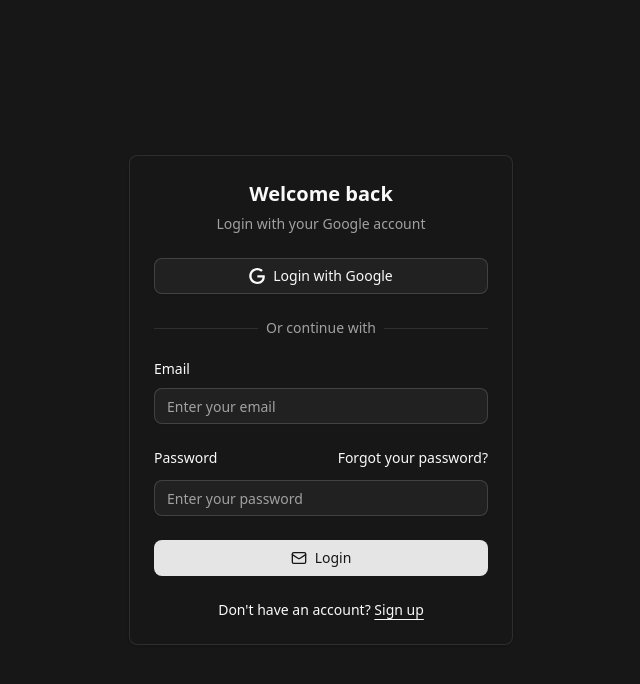
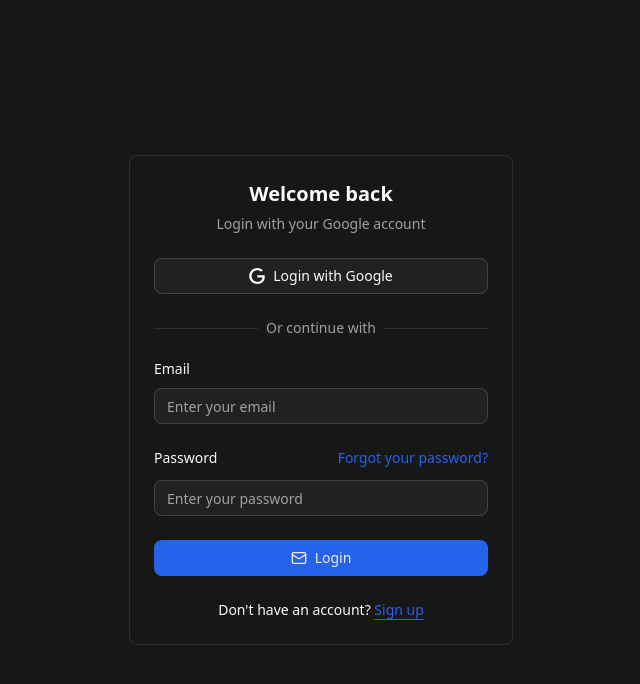
Before and after one commit to Sujallukhi04/fyntrae, a React (Vite) app in the folder client/: page /login in a window 1280 px wide. Shown: the top 684 px of the page, without its empty margins (319-959 px from the left). Built offline with nearby package versions, Linux system fonts and the light colour scheme; no server answers; what chartjs-plugin-datalabels would draw is missing.

Commit message:
chnages in time file and colors

```diff
--- a/client/src/components/LoginForm.tsx
+++ b/client/src/components/LoginForm.tsx
@@ -101,7 +101,7 @@
                     <Label htmlFor="password">Password</Label>
                     <Link
                       to="/login"
-                      className="ml-auto text-sm underline-offset-4 hover:underline"
+                      className="ml-auto text-sm underline-offset-4 hover:underline text-primary"
                     >
                       Forgot your password?
                     </Link>
@@ -126,7 +126,10 @@
               </form>
               <div className="text-center text-sm">
                 Don&apos;t have an account?{" "}
-                <Link to="/signup" className="underline underline-offset-4">
+                <Link
+                  to="/signup"
+                  className="underline underline-offset-4 text-primary"
+                >
                   Sign up
                 </Link>
               </div>
--- a/client/src/components/SignupForm.tsx
+++ b/client/src/components/SignupForm.tsx
@@ -138,7 +138,10 @@
 
               <div className="text-center text-sm">
                 Don&apos;t have an account?{" "}
-                <Link to="/login" className="underline underline-offset-4">
+                <Link
+                  to="/login"
+                  className="underline underline-offset-4 text-primary"
+                >
                   Login{" "}
                 </Link>
               </div>
--- a/client/src/hooks/useMember.tsx
+++ b/client/src/hooks/useMember.tsx
@@ -11,7 +11,6 @@
   const [invitations, setInvitations] = useState<Invitation[]>([]);
   const [isLoadingMembers, setIsLoadingMembers] = useState(false);
   const [isLoadingInvitations, setIsLoadingInvitations] = useState(false);
-
   const [isInviting, setIsInviting] = useState(false);
   const [isUpdatingMember, setIsUpdatingMember] = useState(false);
   const [isResendingInvitation, setIsResendingInvitation] = useState(false);
--- a/client/src/hooks/useTime.tsx
+++ b/client/src/hooks/useTime.tsx
@@ -8,7 +8,6 @@
 const useTime = () => {
   const [timeEntries, setTimeEntries] = useState<TimeEntry[]>([]);
   const { setRunningTimer } = useOrganization();
-  const [isLoading, setIsLoading] = useState<boolean>(false);
   const [getTimeEntriesLoading, setGetTimeEntriesLoading] =
     useState<boolean>(false);
   const [startTimerLoading, setStartTimerLoading] = useState<boolean>(false);
@@ -430,7 +429,6 @@
 
   return {
     timeEntries,
-    isLoading,
     startTimerLoading,
     stopTimerLoading,
     createTimeEntryLoading,
--- a/client/src/index.css
+++ b/client/src/index.css
@@ -83,8 +83,8 @@
   --card-foreground: oklch(0.985 0 0);
   --popover: oklch(0.205 0 0);
   --popover-foreground: oklch(0.985 0 0);
-  --primary: oklch(0.922 0 0);
-  --primary-foreground: oklch(0.205 0 0);
+  --primary: oklch(0.5461 0.2152 262.88);
+  --primary-foreground: oklch(94.015% 0.00429 15.864);
   --secondary: oklch(0.269 0 0);
   --secondary-foreground: oklch(0.985 0 0);
   --muted: oklch(0.269 0 0);
@@ -94,7 +94,7 @@
   --destructive: oklch(0.704 0.191 22.216);
   --border: oklch(1 0 0 / 10%);
   --input: oklch(1 0 0 / 15%);
-  --ring: oklch(0.556 0 0);
+  --ring: oklch(0.6 0.18 262.88);
   --chart-1: oklch(0.488 0.243 264.376);
   --chart-2: oklch(0.696 0.17 162.48);
   --chart-3: oklch(0.769 0.188 70.08);
--- a/client/src/pages/Dashboard/Detailed.tsx
+++ b/client/src/pages/Dashboard/Detailed.tsx
@@ -136,6 +136,7 @@
     const currentEntries = timeEntries.length;
 
     if (currentEntries === 0 || totalEntries > pageSize * currentPage) {
+      setSelectedEntries([]);
       await getTimeEntries(user.currentTeamId, {
         page: currentPage,
         limit: pageSize,
@@ -210,6 +211,7 @@
   useEffect(() => {
     if (!user?.currentTeamId) return;
     const formattedDate = format(date, "yyyy-MM-dd");
+    setSelectedEntries([]);
 
     getTimeEntries(user.currentTeamId, {
       page: currentPage,
--- a/client/src/pages/Dashboard/Time.tsx
+++ b/client/src/pages/Dashboard/Time.tsx
@@ -105,6 +105,7 @@
     if (!user?.currentTeamId) return;
     const formattedDate = format(date, "yyyy-MM-dd");
 
+    setSelectedEntries([]);
     getTimeEntries(user.currentTeamId, {
       page: currentPage,
       limit: 10,
@@ -162,6 +163,7 @@
 
     // Always refresh if we have no entries or if there are more entries to load
     if (currentEntries === 0 || totalEntries > pageSize * currentPage) {
+      setSelectedEntries([]);
       await getTimeEntries(user.currentTeamId, {
         page: currentPage,
         limit: pageSize,
```
